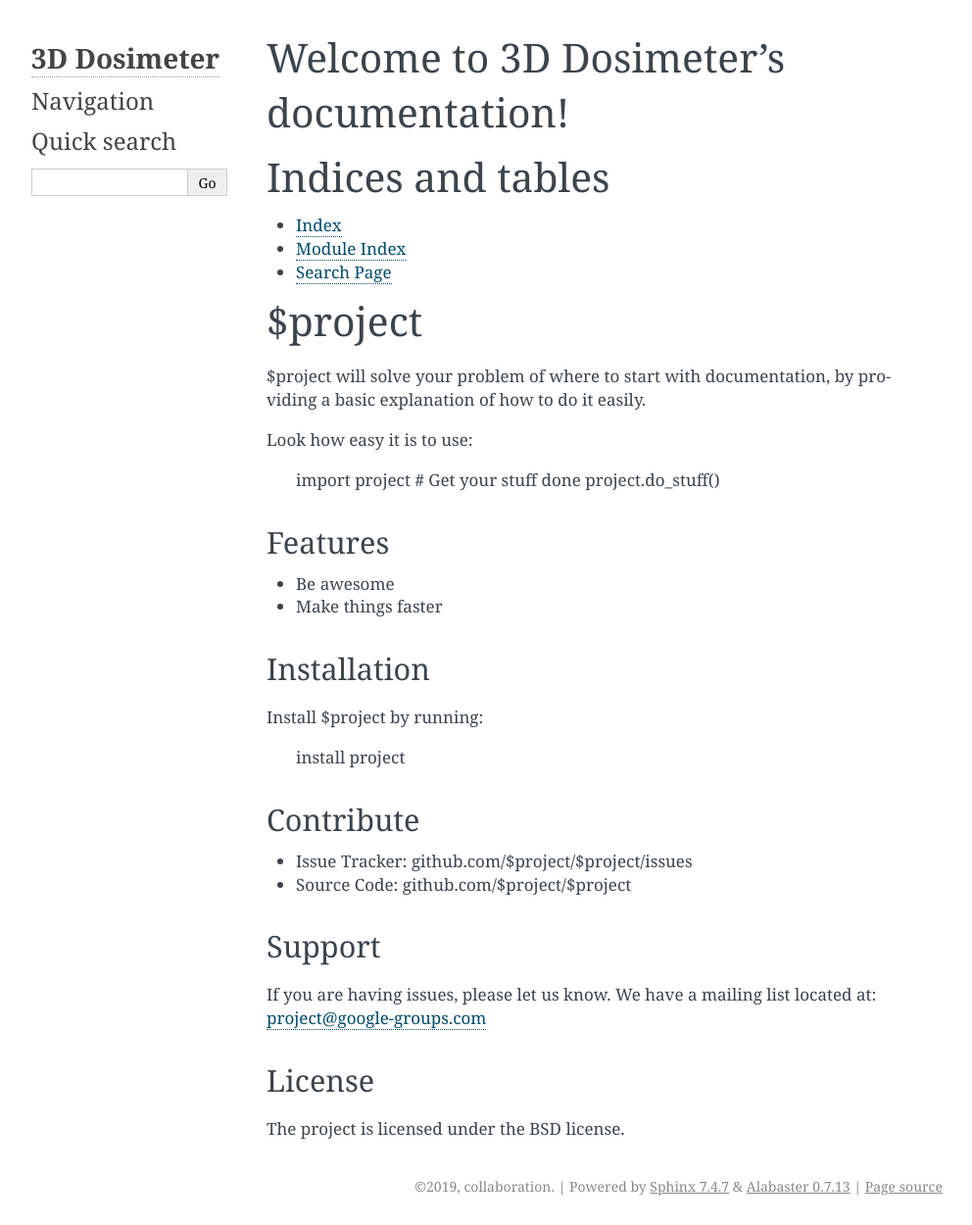
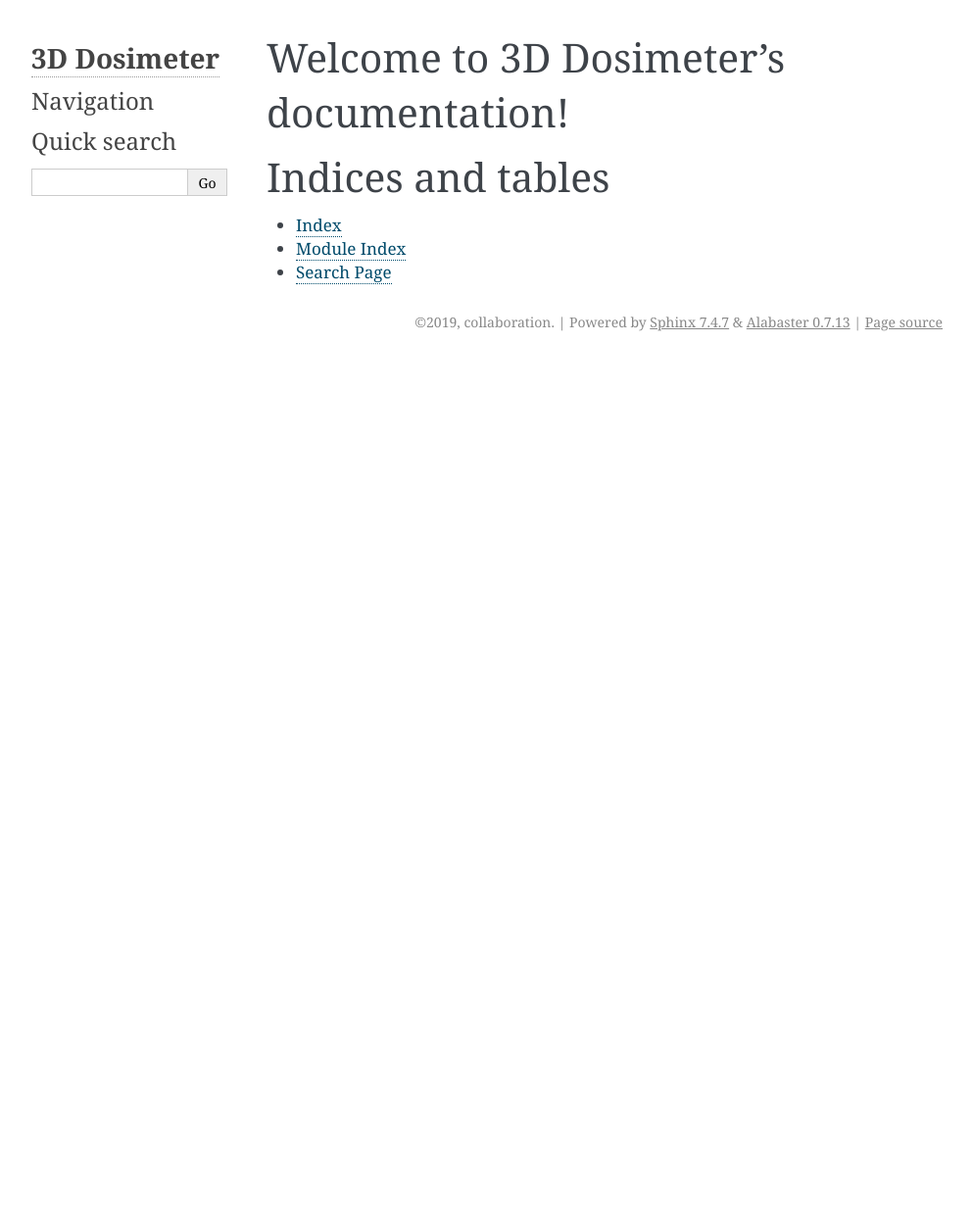
Before and after one commit to liavaldetaro/3d_dosimeter_DCPT, a Sphinx documentation site: the page built from docs/index.rst, in a window 1280 px wide. Shown: the whole page at 98% size, without its empty margins (148-1140 px from the left). Built offline with Sphinx 7.4.7, drawn with Linux system fonts in a browser that asks for light colours; formulas are drawn with MathJax 3; after the commit the page ends 900 px from its top, so only the background shows below that.

Commit message:
Update index.rst

```diff
--- a/docs/index.rst
+++ b/docs/index.rst
@@ -18,46 +18,3 @@ Indices and tables
 * :ref:`genindex`
 * :ref:`modindex`
 * :ref:`search`
-
-
-$project
-========
-
-$project will solve your problem of where to start with documentation,
-by providing a basic explanation of how to do it easily.
-
-Look how easy it is to use:
-
-    import project
-    # Get your stuff done
-    project.do_stuff()
-
-Features
---------
-
-- Be awesome
-- Make things faster
-
-Installation
-------------
-
-Install $project by running:
-
-    install project
-
-Contribute
-----------
-
-- Issue Tracker: github.com/$project/$project/issues
-- Source Code: github.com/$project/$project
-
-Support
--------
-
-If you are having issues, please let us know.
-We have a mailing list located at: project@google-groups.com
-
-License
--------
-
-The project is licensed under the BSD license.
```
